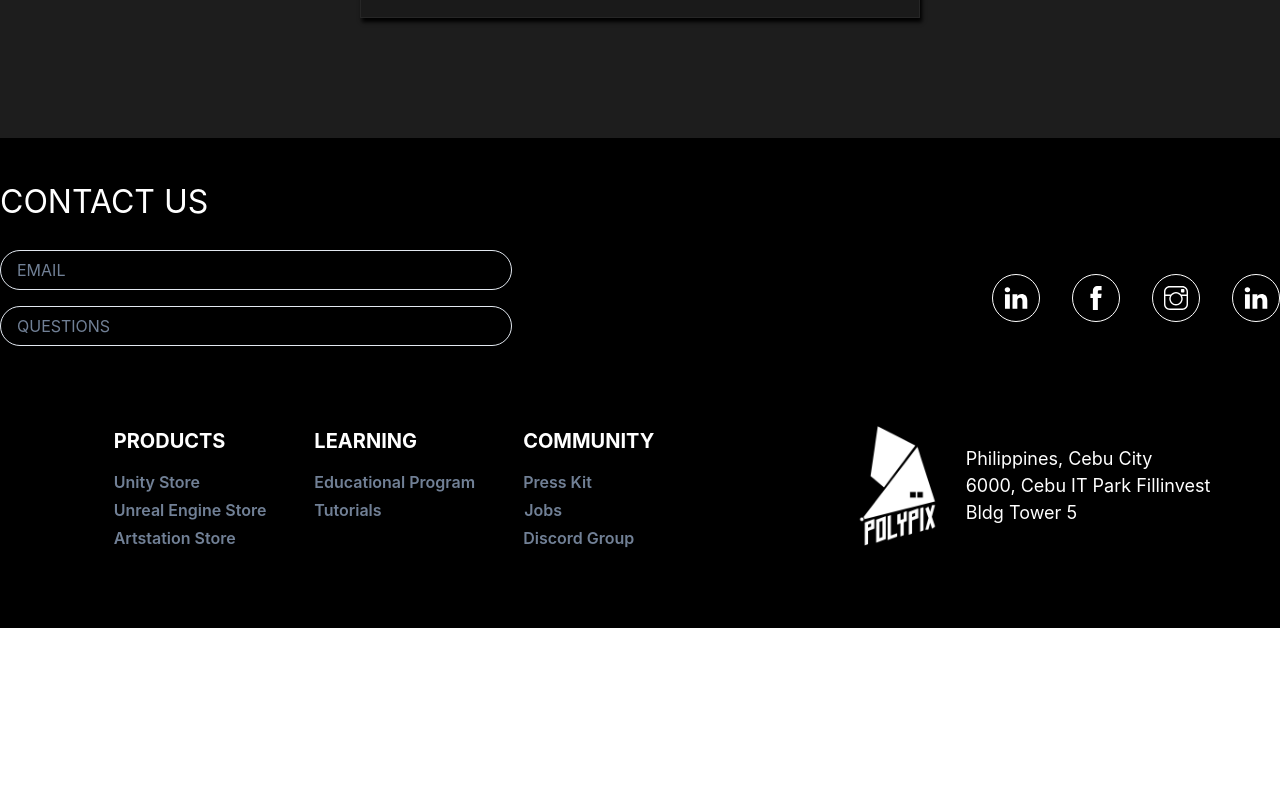
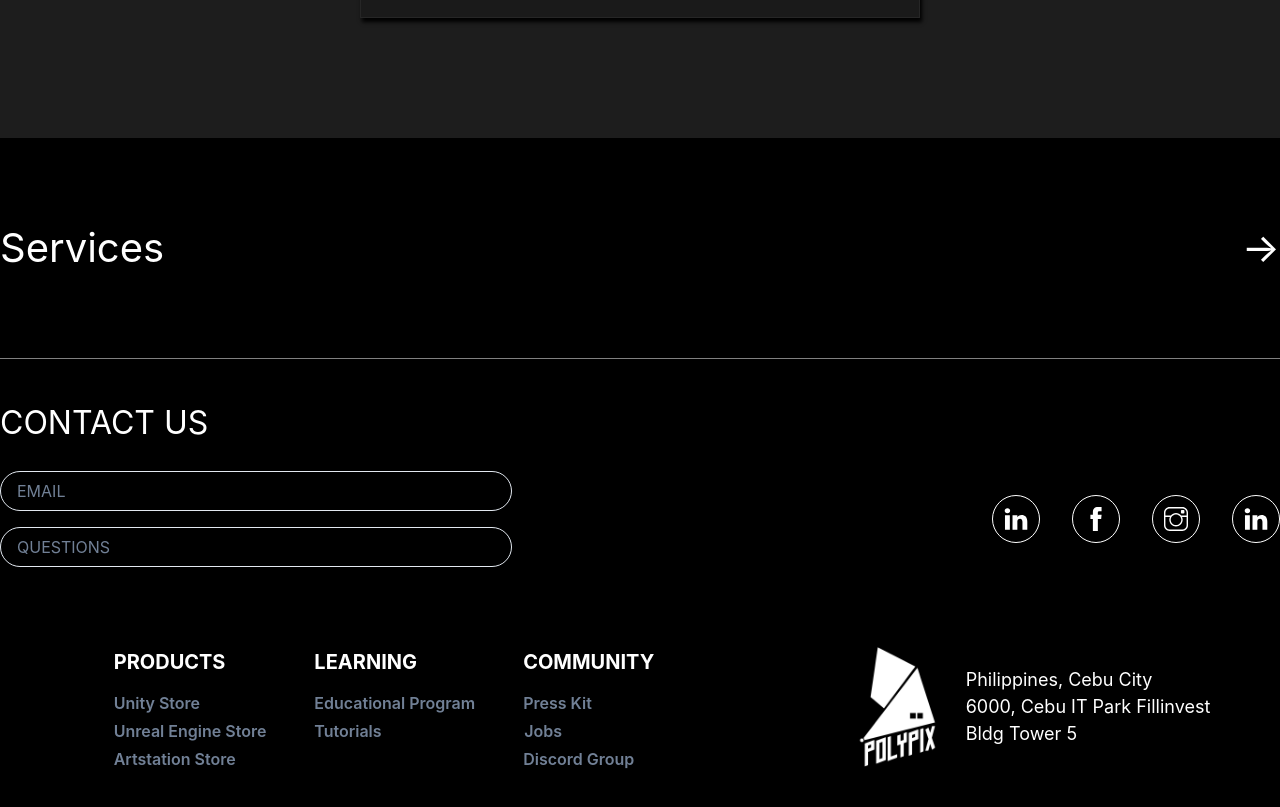
Before and after one commit to jasonLapina/Polypix-v2, a Next.js app: page /auth in a window 1280 px wide. Shown: the part 940-1747 px from the top of the page. Before the commit the page ends 1568 px from the top, so only its background shows below. Built offline with nearby package versions, Linux system fonts and the light colour scheme.

Commit message:
add alternate nav to signup page

```diff
--- /dev/null
+++ b/components/Shared/UI/AltNav.js
@@ -0,0 +1,51 @@
+import { Box, HStack, VStack, Text } from "@chakra-ui/react";
+
+function AltNav() {
+  const dummyItems = [
+    {
+      text: "Services",
+      link: "/services",
+    },
+  ];
+  return (
+    <Box bgColor='primary'>
+      <VStack color='white' gap='0' alignItems='normal'>
+        {dummyItems.map((item) => (
+          <Box
+            key={item.text}
+            borderBlockEnd='solid 1px gray'
+            pos='relative'
+            role='group'
+            cursor='pointer'
+          >
+            <Box
+              pos='absolute'
+              bgColor='gray'
+              w='0'
+              h='100%'
+              opacity='.1'
+              transformOrigin='left'
+              transition='all .4s'
+              _groupHover={{
+                w: "100%",
+              }}
+            />
+            <HStack
+              fontSize='40px'
+              justifyContent='space-between'
+              py='80px'
+              maxW='1800px'
+              mx='auto'
+              zIndex={2}
+            >
+              <Text>{item.text}</Text>
+              <Text>&rarr;</Text>
+            </HStack>
+          </Box>
+        ))}
+      </VStack>
+    </Box>
+  );
+}
+
+export default AltNav;
--- a/pages/auth.js
+++ b/pages/auth.js
@@ -1,6 +1,7 @@
 import SigninForm from "@/components/Auth/SigninForm";
 import ComponentLayout from "@/components/Shared/Layout/ComponentLayout";
 import Footer from "@/components/Shared/Layout/Footer";
+import AltNav from "@/components/Shared/UI/AltNav";
 import { Box, Heading } from "@chakra-ui/react";
 function auth() {
   return (
@@ -10,6 +11,7 @@ function auth() {
           <SigninForm />
         </ComponentLayout>
       </Box>
+      <AltNav />
       <Footer />
     </>
   );
```
